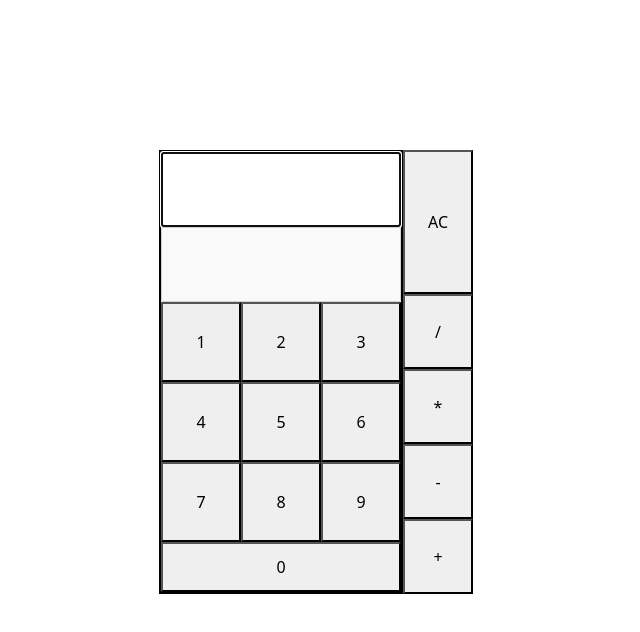
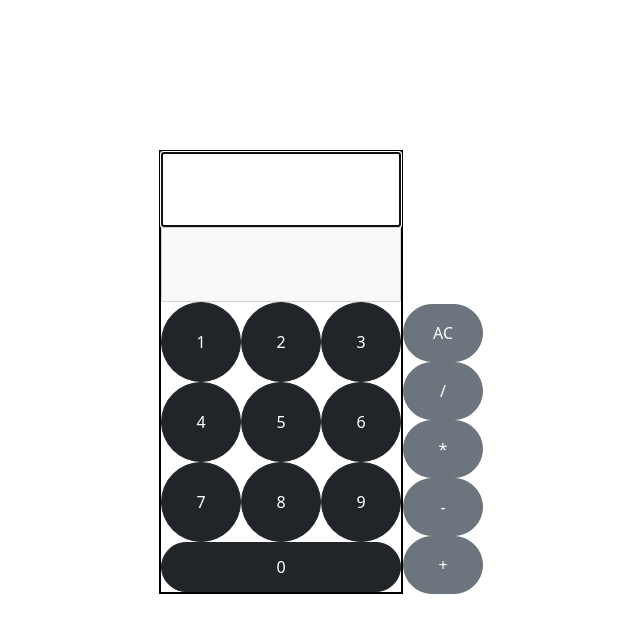
Before and after one commit to lucasrodrigges/lucasrodrigges.github.io, a plain HTML site: page calculator/index.html in a window 1280 px wide. Shown: the whole page, without its empty margins (324-964 px from the left). Drawn offline with nearby package versions, Linux system fonts and the light colour scheme.

Commit message:
:lipstick: customizing buttons

```diff
--- a/calculator/code.js
+++ b/calculator/code.js
@@ -26,8 +26,6 @@ const check_calc = (e) => {
     OPERATION_DISPLAY.value = '';
     return alert ('Operação inválida!');
   }
-
-  let arr_operators = ['+', '-', '*', '/'];
 
   for (let i = 0; i < str.length; i++) {
     if (str[i] === '+' || str[i] === '-' || str[i] === '/' || str[i] === '*' ) {
--- a/calculator/index.html
+++ b/calculator/index.html
@@ -6,9 +6,7 @@
   <meta http-equiv="X-UA-Compatible" content="IE=edge">
   <meta name="viewport" content="width=device-width, initial-scale=1.0">
   <title>Document</title>
-  <link href="https://cdn.jsdelivr.net/npm/bootstrap@5.2.0-beta1/dist/css/bootstrap.min.css" rel="stylesheet"
-    integrity="sha384-0evHe/X+R7YkIZDRvuzKMRqM+OrBnVFBL6DOitfPri4tjfHxaWutUpFmBp4vmVor" crossorigin="anonymous">
-  <link rel="stylesheet" href="style.css">
+<link href="https://cdn.jsdelivr.net/npm/bootstrap@5.2.0-beta1/dist/css/bootstrap.min.css" rel="stylesheet" integrity="sha384-0evHe/X+R7YkIZDRvuzKMRqM+OrBnVFBL6DOitfPri4tjfHxaWutUpFmBp4vmVor" crossorigin="anonymous">  <link rel="stylesheet" href="style.css">
 </head>
 
 <body>
@@ -21,31 +19,31 @@
         <input type="text" name="" id="input-display" disabled>
       </div>
       <div class="numbers-section">
-        <button class="numbers">1</button>
-        <button class="numbers">2</button>
-        <button class="numbers">3</button>
+        <button class="btn btn-dark numbers" >1</button>
+        <button class="btn btn-dark numbers" >2</button>
+        <button class="btn btn-dark numbers" >3</button>
       </div>
       <div class="numbers-section">
-        <button class="numbers">4</button>
-        <button class="numbers">5</button>
-        <button class="numbers">6</button>
+        <button class="btn btn-dark numbers" >4</button>
+        <button class="btn btn-dark numbers" >5</button>
+        <button class="btn btn-dark numbers" >6</button>
       </div>
       <div class="numbers-section">
-        <button class="numbers">7</button>
-        <button class="numbers">8</button>
-        <button class="numbers">9</button>
+        <button class="btn btn-dark numbers" >7</button>
+        <button class="btn btn-dark numbers" >8</button>
+        <button class="btn btn-dark numbers" >9</button>
       </div>
       <div id="zero-container">
-        <button class="numbers" id="number-zero">0</button>
+        <button class="numbers btn btn-dark" id="number-zero">0</button>
 
       </div>
     </div>
     <div id="operators-container">
-      <button id="reset">AC</button>
-      <button class="operators">/</button>
-      <button class="operators">*</button>
-      <button class="operators">-</button>
-      <button class="operators" id="plus">+</button>
+      <button id="reset" class="btn btn-secondary">AC</button>
+      <button class="operators btn btn-secondary">/</button>
+      <button class="operators btn btn-secondary">*</button>
+      <button class="operators btn btn-secondary">-</button>
+      <button class="operators btn btn-secondary" id="plus">+</button>
 
     </div>
 
--- a/calculator/style.css
+++ b/calculator/style.css
@@ -30,8 +30,9 @@
   height: 80px;
 
 }
-.numbers {
+.btn, .btn-dark {
   width: 80px;
+  border-radius: 50px;
 
 }
 #operators-container {
@@ -42,25 +43,12 @@
   width: 70px;
 
 }
-#plus {
-
-
-}
-.operators {
-  flex-grow: 2;
-}
 
 #number-zero {
   width: 100%;
   height: 50px;
 }
-#reset {
-  width: 100%;
-  height: 50px;
-  flex-grow: 4;
+#reset, .operators {
+  height: 58px;
 
 }
-#zero-container {
-  /* border: solid pink 2px; */
-
-}
```
